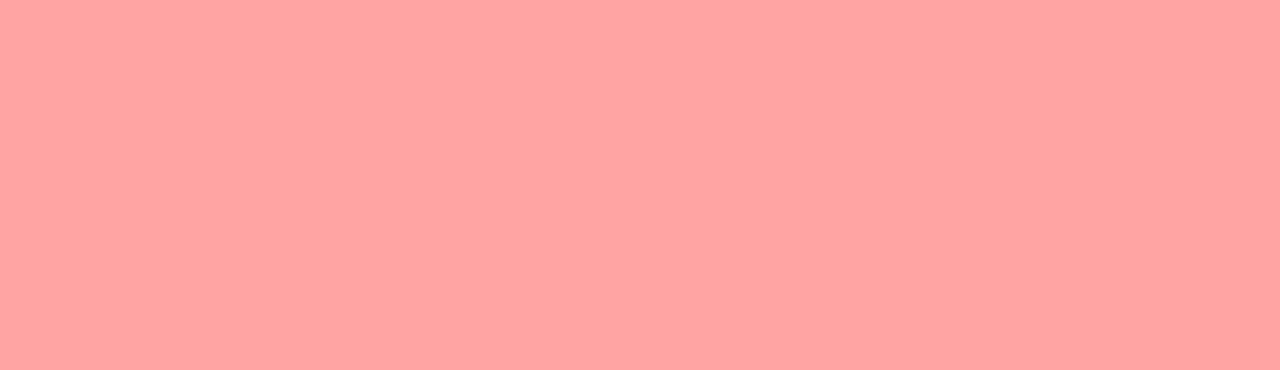
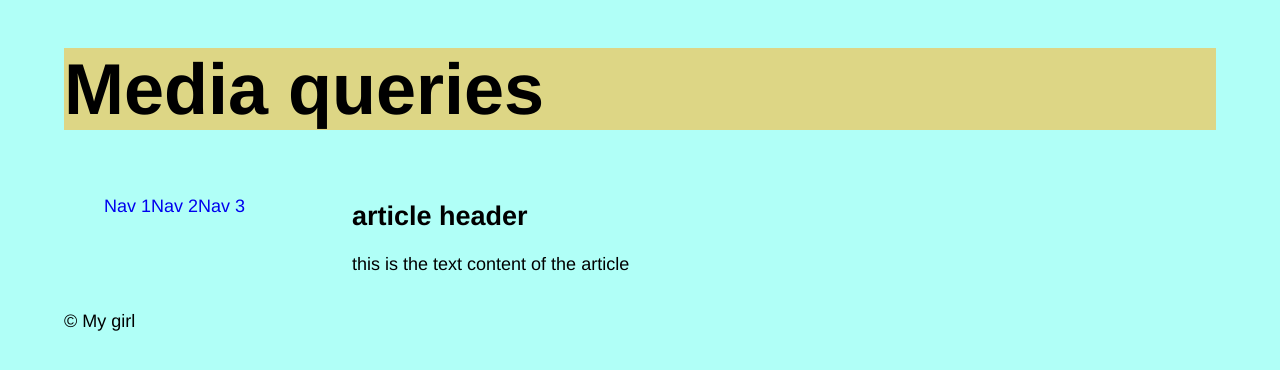
Before and after one commit to wang0836/html2-week2, a plain HTML site: page index.html in a window 1280 px wide. Drawn offline with Linux system fonts and the light colour scheme.

Commit message:
practice1-21

```diff
--- a/index.html
+++ b/index.html
@@ -8,8 +8,27 @@
     <title>responsive media queries review</title>
 </head>
 <body>
-    <header></header>
-    <main></main>
-    <footer></footer>
+    <header>
+        <h1>Media queries</h1>
+    </header>
+    <div class="columns">
+        <nav>
+            <ul>
+                <li><a href="#">Nav 1</a></li>
+                <li><a href="#">Nav 2</a></li>
+                <li><a href="#">Nav 3</a></li>
+            </ul>
+        </nav>
+        <main>
+            <article>
+                <h2>article header</h2>
+                <p>this is the text content of the article</p>
+            </article>
+
+        </main>
+    </div>
+    <footer>
+        <p>&copy; My girl</p>
+    </footer>
 </body>
 </html>
--- a/styles/styles.css
+++ b/styles/styles.css
@@ -1,3 +1,48 @@
 body{
-    background-color: rgb(255, 163, 163);
+    background-color: rgb(255, 225, 225);
 }
+
+/********************************
+           defaults
+ ********************************/
+
+ html{
+     font-family: 'Franklin Gothic Medium', 'Arial Narrow', Arial, sans-serif;
+     font-size: 18px;
+ }
+ h1{
+     font-size: 3em;
+ }
+ a{
+     text-decoration: none;
+ }
+ ul{
+     list-style: none;
+ }
+ /********************************
+           media queries
+ ********************************/
+ @media screen and (min-width:640px){
+     body{
+         background-color: rgb(255, 108, 181);
+     }
+     nav ul{
+         display: flex;
+     }
+     .columns{
+         display: grid;
+         grid-template-columns: 1fr 3fr;
+     }
+ }
+ @media screen and (min-width:960px){
+     body{
+         background-color: rgb(176, 255, 247);
+         width: 90%;
+         max-width: 1200px;
+         margin: 0 auto;
+     }
+     h1{
+         font-size: 4em;
+         background: rgb(221, 214, 133);
+     }
+ }
```
